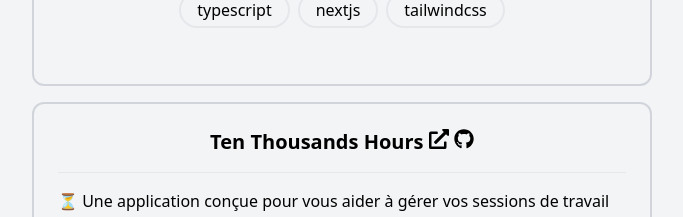
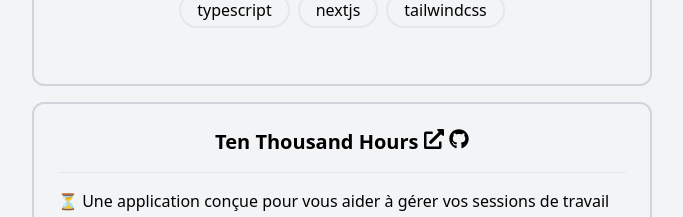
Before and after one commit to florentcussatlegras/fc-portfolio, a React (Create React App) app: page / in a window 1280 px wide. Shown: the part 1634-1851 px from the top of the page, without its empty margins (298-981 px from the left). Built offline with nearby package versions, Linux system fonts and the light colour scheme.

Commit message:
fix orthographe ten thousand hours

```diff
--- a/src/assets/data_en.js
+++ b/src/assets/data_en.js
@@ -10,8 +10,6 @@ const data = {
   title: "Full-stack Developer",
   social: {
     github: "https://github.com/florentcussatlegras",
-    // dribbble: "https://github.com/BraydenTW",
-    // twitter: "https://github.com/BraydenTW",
     email: "florent.cussatlegras@gmail.com",
   },
   about: {
@@ -67,7 +65,7 @@ const data = {
       linkGithub: "https://github.com/florentcussatlegras/airbnb-clone",
     },
     {
-      title: "Ten Thousands Hours",
+      title: "Ten Thousand Hours",
       description:
         "⏳ An app designed to help you manage your work sessions and become an expert, build with NextJS, HeroUI and TailwindCSS.",
       tags: ["typescript", "nextjs", "heroui", "tailwindcss"],
--- a/src/assets/data_fr.js
+++ b/src/assets/data_fr.js
@@ -10,8 +10,6 @@ const data = {
   title: "Full-stack Developer",
   social: {
     github: "https://github.com/florentcussatlegras",
-    // dribbble: "https://github.com/BraydenTW",
-    // twitter: "https://github.com/BraydenTW",
     email: "florent.cussatlegras@gmail.com",
   },
   about: {
@@ -67,7 +65,7 @@ const data = {
       linkGithub: "https://github.com/florentcussatlegras/airbnb-clone",
     },
     {
-      title: "Ten Thousands Hours",
+      title: "Ten Thousand Hours",
       description:
         "⏳ Une application conçue pour vous aider à gérer vos sessions de travail et devenir un expert, développée avec Next.js, HeroUI et TailwindCSS.",
       tags: ["typescript", "nextjs", "heroui", "tailwindcss"],
```
